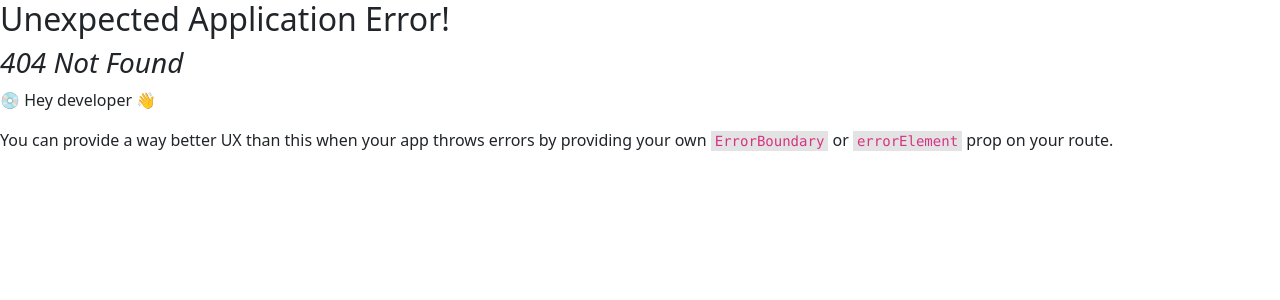
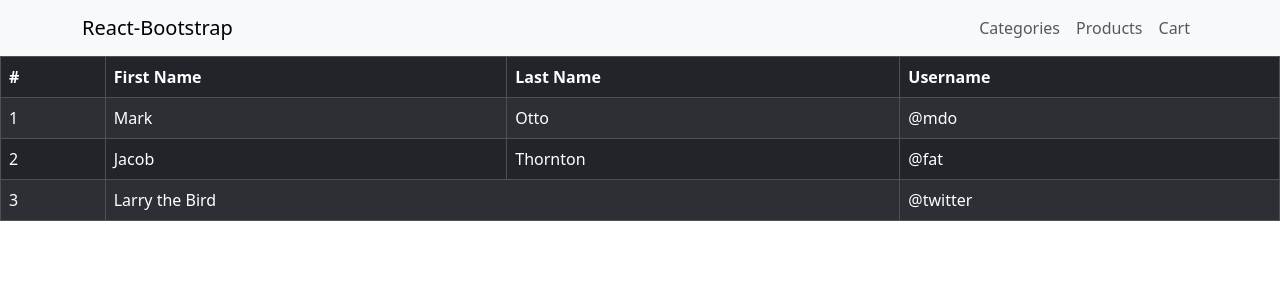
Before and after one commit to HalaMadi/E-commerce, a React (Vite) app: page /cart in a window 1280 px wide. Before the commit this address had no page. Shown: the top 300 px of the page. Built offline with nearby package versions, Linux system fonts and the light colour scheme; no server answers.

Commit message:
Edit useFetch Functionally

```diff
--- a/src/App.jsx
+++ b/src/App.jsx
@@ -11,6 +11,7 @@ import Products from './pages/user/products/Products'
 import Home from './pages/user/home/Home'
 import CategoryProduct from './pages/user/category/CategoryProduct'
 import ProductDetails from './pages/user/products/ProductDetails'
+import Cart from './pages/user/cart/Cart'
 
 const App = () => {
   const router = createBrowserRouter([
@@ -51,6 +52,10 @@ const App = () => {
         {
           path: '/products/:productId',
           element: <ProductDetails />
+        },
+        {
+          path:'cart',
+          element:<Cart/>
         }
       ]
     },
--- a/src/components/user/navbar/CustomNavbar.jsx
+++ b/src/components/user/navbar/CustomNavbar.jsx
@@ -13,6 +13,7 @@ const CustomNavbar = () => {
             <Nav className="ms-auto">
               <Nav.Link as={Link} to={'/categories'}>Categories</Nav.Link>
               <Nav.Link as={Link} to={'/products'}>Products</Nav.Link>
+              <Nav.Link as={Link} to={'/cart'}>Cart</Nav.Link>
             </Nav>
           </Navbar.Collapse>
         </Container>
--- a/src/hooks/useFetch.jsx
+++ b/src/hooks/useFetch.jsx
@@ -1,13 +1,17 @@
 import axios from 'axios';
 import { useEffect, useState } from 'react'
 
-const useFetch = (url) => {
+const useFetch = (url,options={}) => {
     const [data, setData] = useState([]);
     const [isLoading, setIsLoading] = useState(true);
     const [error, setError] = useState(null)
     const getData = async () => {
         try {
-            const { data } = await axios.get(url);
+            const { data } = await axios({
+                url,
+                method: options.method || 'GET',
+                headers: options.headers || {},
+            });
             setData(data);
             setError(null)
         } catch (err) {
--- /dev/null
+++ b/src/pages/user/cart/Cart.jsx
@@ -0,0 +1,51 @@
+import { Table } from "react-bootstrap"
+import useFetch from "../../../hooks/useFetch"
+import Loader from "../../../components/loader/Loader"
+
+// eslint-disable-next-line react/prop-types
+const Cart = ({authToken}) => {
+    const {data,isLoading}=useFetch('https://ecommerce-node4.onrender.com/cart',
+        {
+         method:'GET',
+         Headers:{
+          auth:authToken
+         }
+        }
+    )
+    if(isLoading){
+      return <Loader/>
+    }
+  return (
+    <Table striped bordered hover variant="dark">
+    <thead>
+      <tr>
+        <th>#</th>
+        <th>First Name</th>
+        <th>Last Name</th>
+        <th>Username</th>
+      </tr>
+    </thead>
+    <tbody>
+      <tr>
+        <td>1</td>
+        <td>Mark</td>
+        <td>Otto</td>
+        <td>@mdo</td>
+      </tr>
+      <tr>
+        <td>2</td>
+        <td>Jacob</td>
+        <td>Thornton</td>
+        <td>@fat</td>
+      </tr>
+      <tr>
+        <td>3</td>
+        <td colSpan={2}>Larry the Bird</td>
+        <td>@twitter</td>
+      </tr>
+    </tbody>
+  </Table>
+  )
+}
+
+export default Cart
--- a/src/pages/user/login/LogIn.jsx
+++ b/src/pages/user/login/LogIn.jsx
@@ -18,6 +18,7 @@ const LogIn = () => {
     try {
       const response = await axios.post('https://ecommerce-node4.onrender.com/auth/signin', value)
       if (response.status === 200) {
+        localStorage.setItem("userToken",response.data.token)
         navigate('/')
       }
     } catch(error) {
--- a/src/pages/user/products/ProductDetails.jsx
+++ b/src/pages/user/products/ProductDetails.jsx
@@ -1,17 +1,53 @@
-import { useParams } from 'react-router-dom'
+import { useNavigate, useParams } from 'react-router-dom'
 import useFetch from '../../../hooks/useFetch'
 import Loader from '../../../components/loader/Loader'
+import { Button } from 'react-bootstrap'
+import axios from 'axios'
+import { Bounce, toast } from 'react-toastify'
 
 const ProductDetails = () => {
-  const {productId}=useParams()
-  const {data,isLoading}=useFetch(`https://ecommerce-node4.onrender.com/products/${productId}`)
+  const { productId } = useParams()
+  const { data, isLoading } = useFetch(`https://ecommerce-node4.onrender.com/products/${productId}`)
+  const navigate = useNavigate();
+  const addToCart = async () => {
+    try {
+      const token = localStorage.getItem('userToken');
+      const response = await axios.post('https://ecommerce-node4.onrender.com/cart',
+        {
+          productId: productId
+        },
+        {
+          headers: {
+            Authorization: `Tariq__${token}`
+          }
+        }
+      );
+      if (response.status === 201) {
+        toast.success('Product Added successfully 🎉', {
+          position: "bottom-center",
+          autoClose: 5000,
+          hideProgressBar: false,
+          closeOnClick: true,
+          pauseOnHover: false,
+          draggable: true,
+          progress: undefined,
+          theme: "light",
+          transition: Bounce,
+        })
+      }
+      navigate('/cart')
+    } catch (err) {
+      console.log("error", err);
 
-  if(isLoading){
-    return <Loader/>
+    }
+  }
+  if (isLoading) {
+    return <Loader />
   }
   return (
-    <div>
+    <div className='col-1'>
       <img src={data.product.mainImage.secure_url} alt="" />
+      <Button disabled={isLoading} onClick={addToCart}>{isLoading ? "Wait..." : "Add to cart"}</Button>
     </div>
   )
 }
```
